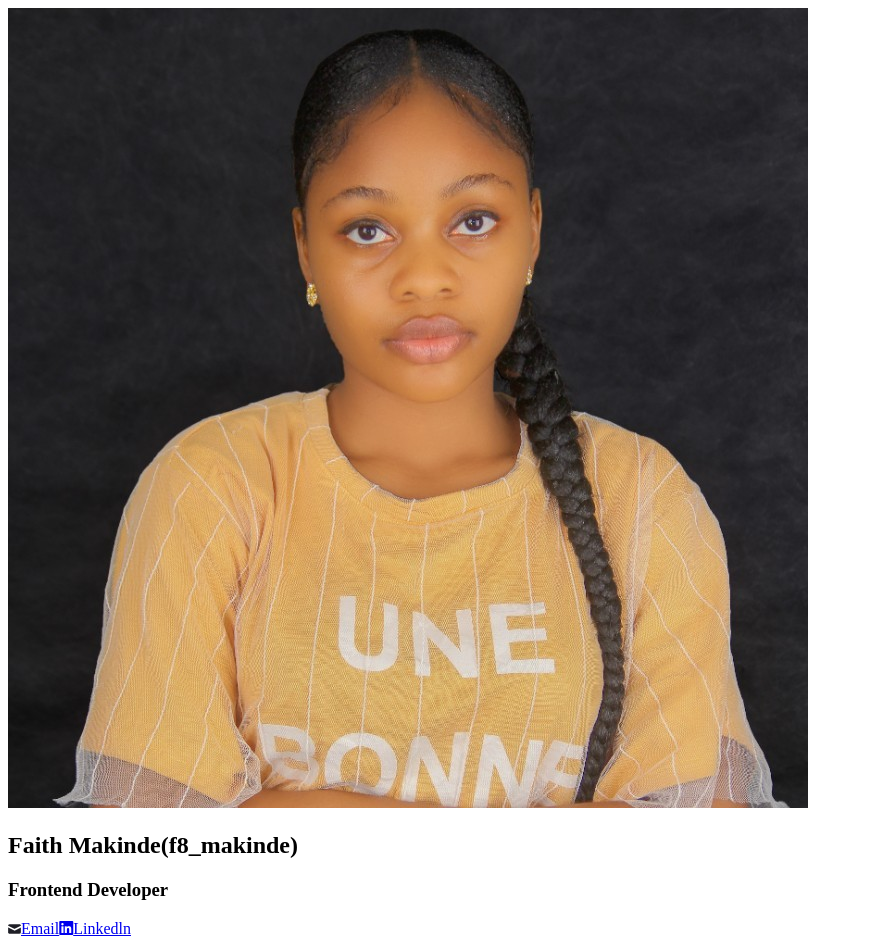
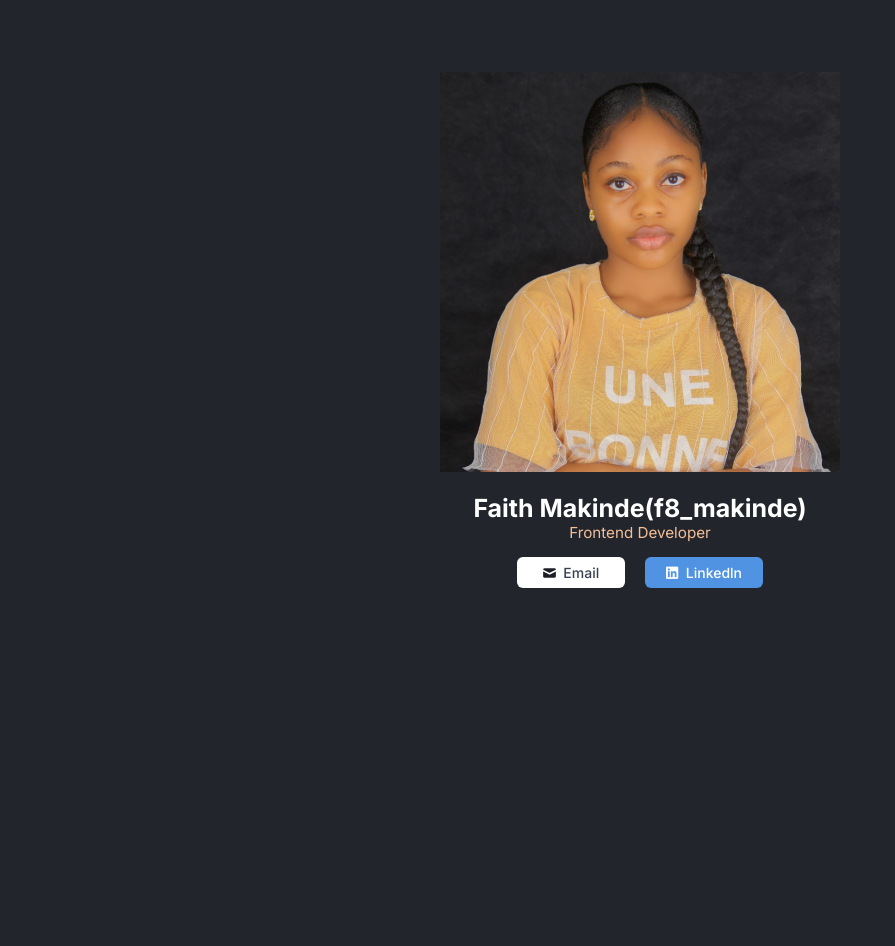
Before and after one commit to f8makinde/Digital-Business-Card-1, a React app: page / in a window 1280 px wide. Shown: the whole page, without its empty margins (0-895 px from the left). After the commit the page ends 800 px from the top, so only its background shows below. Built offline with nearby package versions, Linux system fonts and the light colour scheme.

Commit message:
info section completed

```diff
--- a/public/index.html
+++ b/public/index.html
@@ -10,6 +10,9 @@
       content="Web site created using create-react-app"
     />
     <link rel="apple-touch-icon" href="%PUBLIC_URL%/logo192.png" />
+    <link rel="preconnect" href="https://fonts.googleapis.com">
+    <link rel="preconnect" href="https://fonts.gstatic.com" crossorigin>
+    <link href="https://fonts.googleapis.com/css2?family=Inter:wght@400;500;700&display=swap" rel="stylesheet">
     <script src="https://kit.fontawesome.com/70204d8c46.js" crossorigin="anonymous"></script>
     <!--
       manifest.json provides metadata used when your web app is installed on a
--- a/src/Info.js
+++ b/src/Info.js
@@ -3,13 +3,13 @@ import pic from "./my portfolio pics.png";
 import icon from "./Icon (1).png"
 export default function Info(){
     return (
-        <header>
-            <img src={pic} alt='my-image'/>
-            <h2>Faith Makinde(f8_makinde)</h2>
-            <h3>Frontend Developer</h3>
-            <div>
-            <a href='#'><img src={icon} alt="" />Email</a>
-            <a href='#'><i class="fa-brands fa-linkedin"></i>Linkedln</a>
+        <header className='info--section'>
+            <img src={pic} alt='my-image' className='info--img'/>
+            <h2 className='info--name'>Faith Makinde(f8_makinde)</h2>
+            <h3 className='info--title'>Frontend Developer</h3>
+            <div className='info--flex'>
+            <a href='#' className='btn--1'><img src={icon} alt="" />&nbsp; Email</a>
+            <a href='#' className='btn--2'><i class="fa-brands fa-linkedin"></i>&nbsp; Linkedln</a>
             </div>
         </header>
     )
--- a/src/style.css
+++ b/src/style.css
@@ -0,0 +1,52 @@
+body{
+    background: #23252C;
+    padding: 4em 0;
+}
+.info--section{
+  display: flex;
+  flex-direction: column;
+  align-items: center;
+  color: white;
+}
+.info--img{
+    max-width: 10%;
+    min-width: 400px;
+    object-fit: cover;
+}
+.info--name{
+    font-family: 'Inter', sans-serif;
+    padding: 0;
+    margin-bottom: 0;
+    font-size: 1.56rem;
+}
+.info--title{
+    font-family: 'Inter', sans-serif;
+    margin-top: 0;
+    font-weight: 400;
+    font-size: 0.95rem;
+    color: #F3BF99;
+}
+.btn--1{
+    background: white;
+    text-decoration: none;
+    padding: .5em 1.85em;
+    border-radius: 6px;
+    color: #374151;
+    margin: 0 10px;
+}
+.btn--2{
+    background: #5093E2;
+    text-decoration: none;
+    padding: .5em 1.5em;
+    border-radius: 6px;
+    color: white;
+    margin: 0 10px;
+}
+.info--flex{
+    display: flex;
+    flex-wrap: wrap;
+    justify-content: space-between;
+    font-family: 'Inter', sans-serif;
+    font-weight: 500;
+    font-size: 0.875rem;
+}
```
Also changed, not shown: src/About.js (added).
